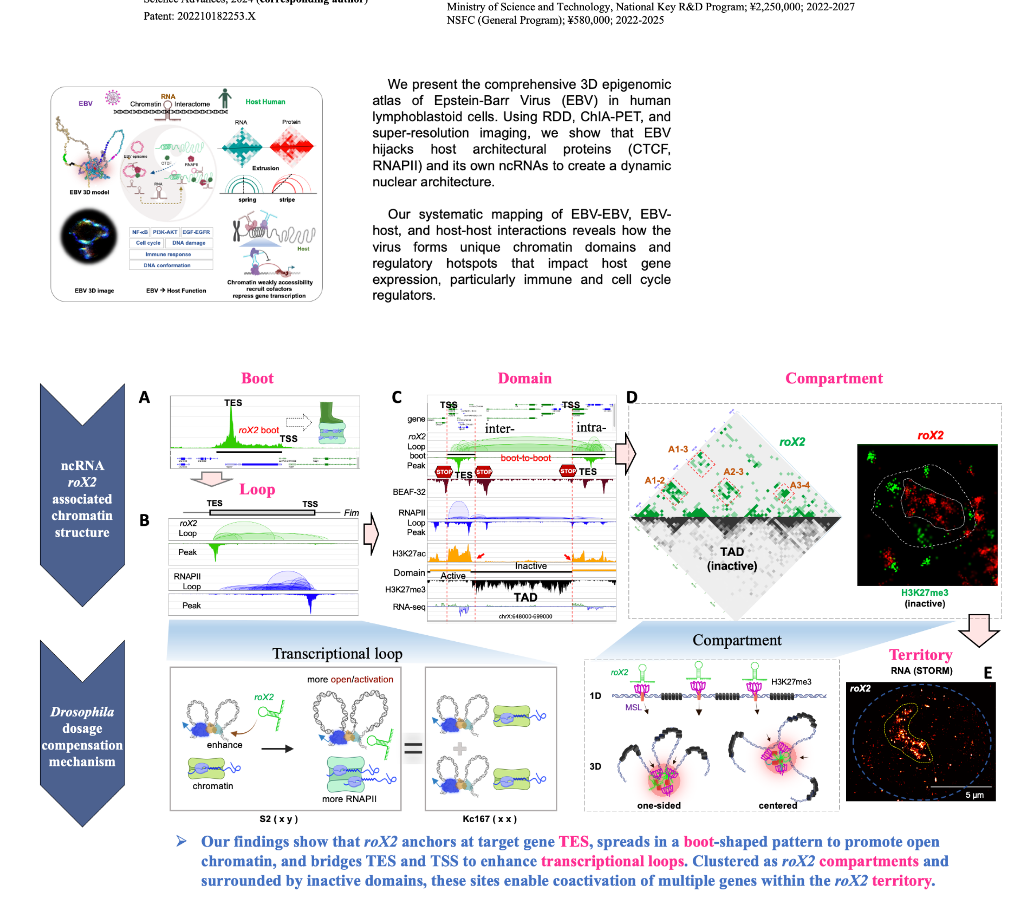
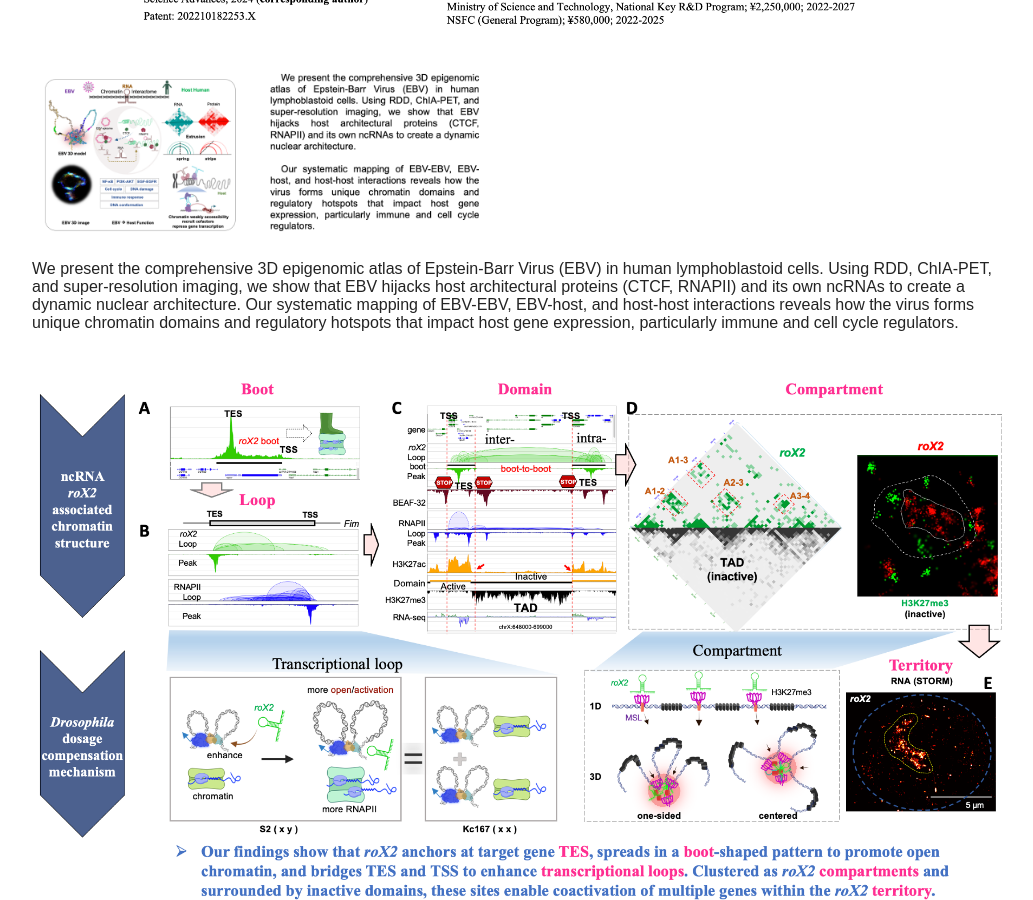
Before and after one commit to ZhengmzLab/zhengmzlab.github.io, a Jekyll site: the page built from research.md, in a window 1280 px wide and 900 px high, scrolled down 750 px. Shown: the whole window, without its empty margins (120-1153 px from the left). Built offline with Jekyll 4.4.1, drawn with Linux system fonts in a browser that asks for light colours.

Commit message:
Update research.md

```diff
--- a/research.md
+++ b/research.md
@@ -15,7 +15,11 @@ title: RESEARCH
 
 <div style="margin-bottom: 2em;"></div>
 
-<img src="research-2.png" alt="research-2" style="max-width: 100%; height: auto; " />
+<!-- <img src="research-2.png" alt="research-2" style="max-width: 100%; height: auto; " /> -->
+<img src="research-2.png" alt="research-2" style="max-width: 70%; height: auto;"/>
+
+
+We present the comprehensive 3D epigenomic atlas of Epstein-Barr Virus (EBV) in human lymphoblastoid cells. Using RDD, ChIA-PET, and super-resolution imaging, we show that EBV hijacks host architectural proteins (CTCF, RNAPII) and its own ncRNAs to create a dynamic nuclear architecture. Our systematic mapping of EBV-EBV, EBV-host, and host-host interactions reveals how the virus forms unique chromatin domains and regulatory hotspots that impact host gene expression, particularly immune and cell cycle regulators.
 
 <div style="margin-bottom: 2em;"></div>
 
```
